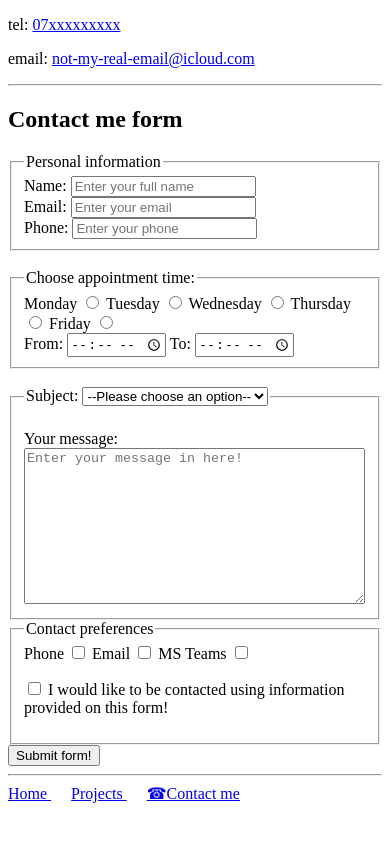
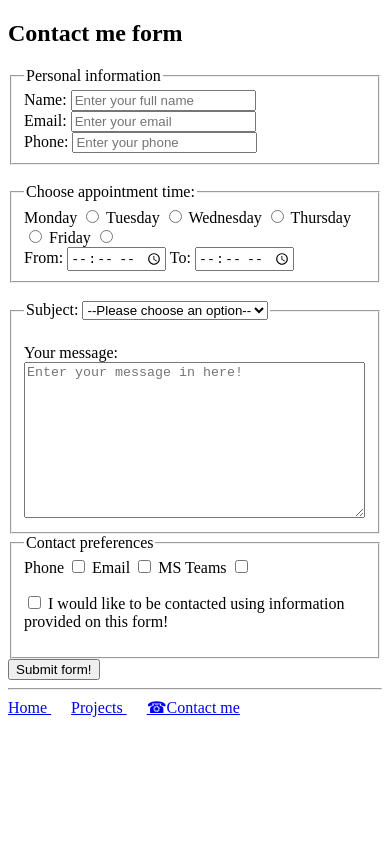
Before and after one commit to alogio/my-cv-website, a plain HTML site: page contact-me.html in a window 390 px wide. Drawn offline with Linux system fonts and the light colour scheme.

Commit message:
Removed email and phone number from contact page.

```diff
--- a/contact-me.html
+++ b/contact-me.html
@@ -6,9 +6,9 @@
 </head>
 
 <body>
-    <p> tel: <a href="tel:07xxxxxxxxx"> 07xxxxxxxxx </a> </p>
+    <!-- <p> tel: <a href="tel:07xxxxxxxxx"> 07xxxxxxxxx </a> </p>
     <p> email: <a href="mailto:not-my-real-email@icloud.com"> not-my-real-email@icloud.com </a> </p>
-    <hr>
+    <hr> -->
 
     <h2> Contact me form </h2>
     <form action="https://httpbin.org/anything" method="post">
```
